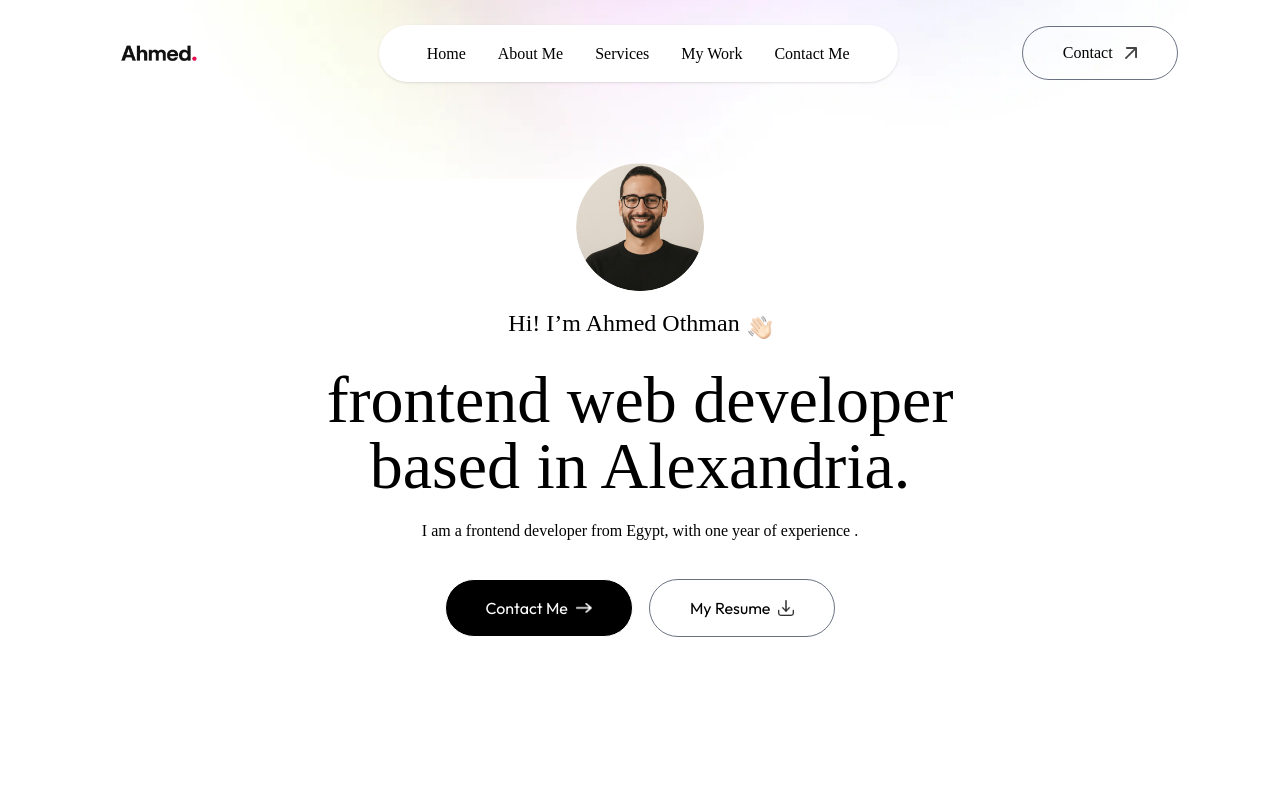
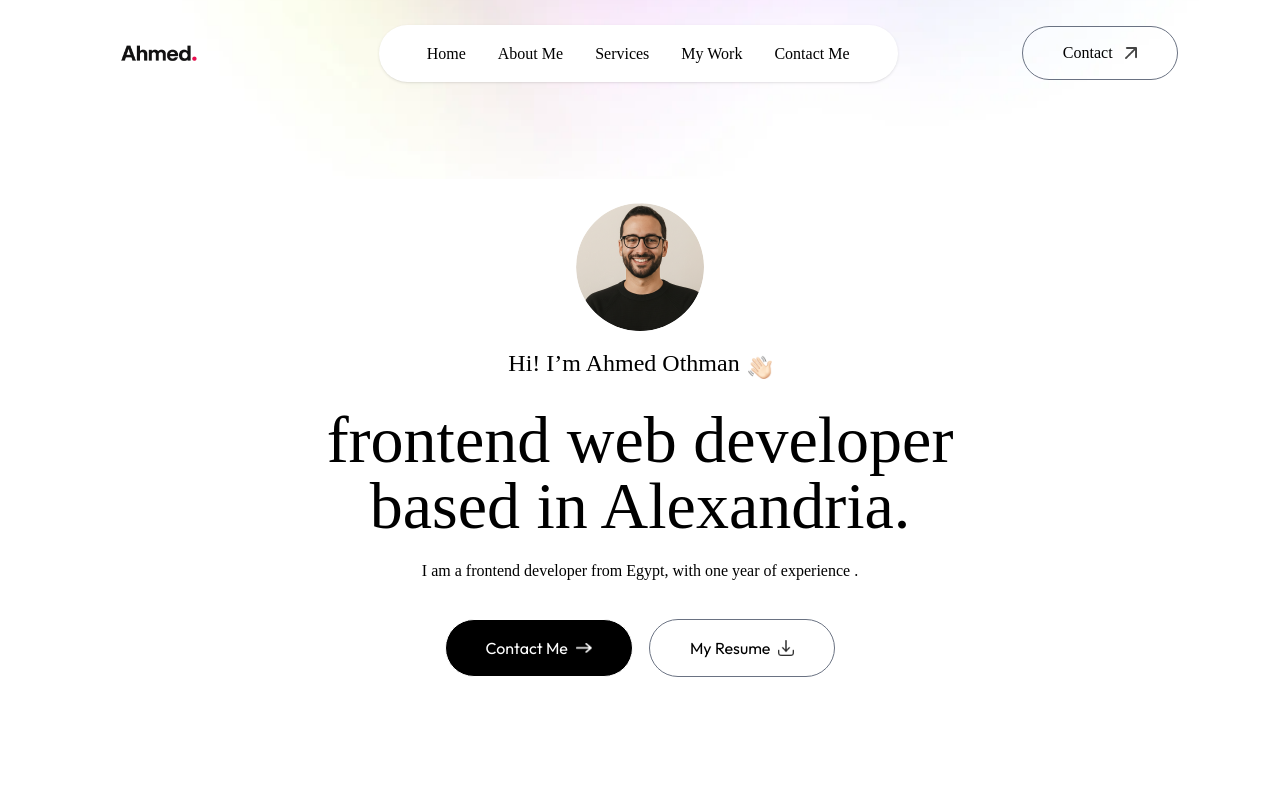
Before and after one commit to Ahmed-N-Othman/MyPortfoilo, a Next.js app: page / in a window 1280 px wide. Shown: the top 800 px of the page. Built offline with nearby package versions, Linux system fonts and the light colour scheme; a web font is replaced by a local one.

Commit message:
Update project

```diff
--- a/src/app/_components/Header/Header.jsx
+++ b/src/app/_components/Header/Header.jsx
@@ -4,7 +4,7 @@ import { assets } from "../../../../public/assets/assets";
 
 export default function Header() {
   return (
-    <div className="mx-auto w-11/12 text-center max-w-3xl h-screen mb-7 flex flex-col items-center justify-center gap-4">
+    <div className="mx-auto w-11/12 text-center max-w-3xl h-screen mb-7 pt-20 flex flex-col items-center justify-center gap-4">
       <div>
         <Image
           src={assets.roundProfileImage}
```
